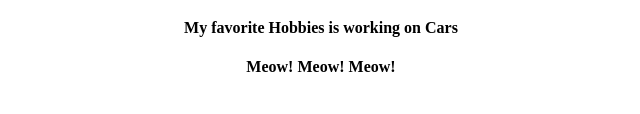
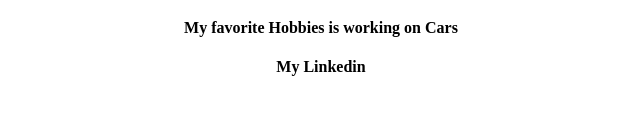
Before and after one commit to aktiangco/my-first-repo, a plain HTML site: page index.html in a window 1280 px wide. Shown: the part 290-404 px from the top of the page, 319-959 px from the left. Drawn offline with Linux system fonts and the light colour scheme.

Commit message:
Adding linkedin linkt

```diff
--- a/index.html
+++ b/index.html
@@ -15,7 +15,9 @@
 					<h4>My favorite color is Gray & Brown.</h4>
 					<h4>My favorite food is Garlic Chicken.</h4>
 					<h4>My favorite Hobbies is working on Cars</h4>
-                    <h4><p>Meow! Meow! Meow!</p></h4>
+					<h4>My Linkedin</h4>
+                   <link herf="https://www.linkedin.com/in/allan-kris-tiangco-057a78a0/"/>
+
 			</div>
 		  </body>
 		</html>
```
